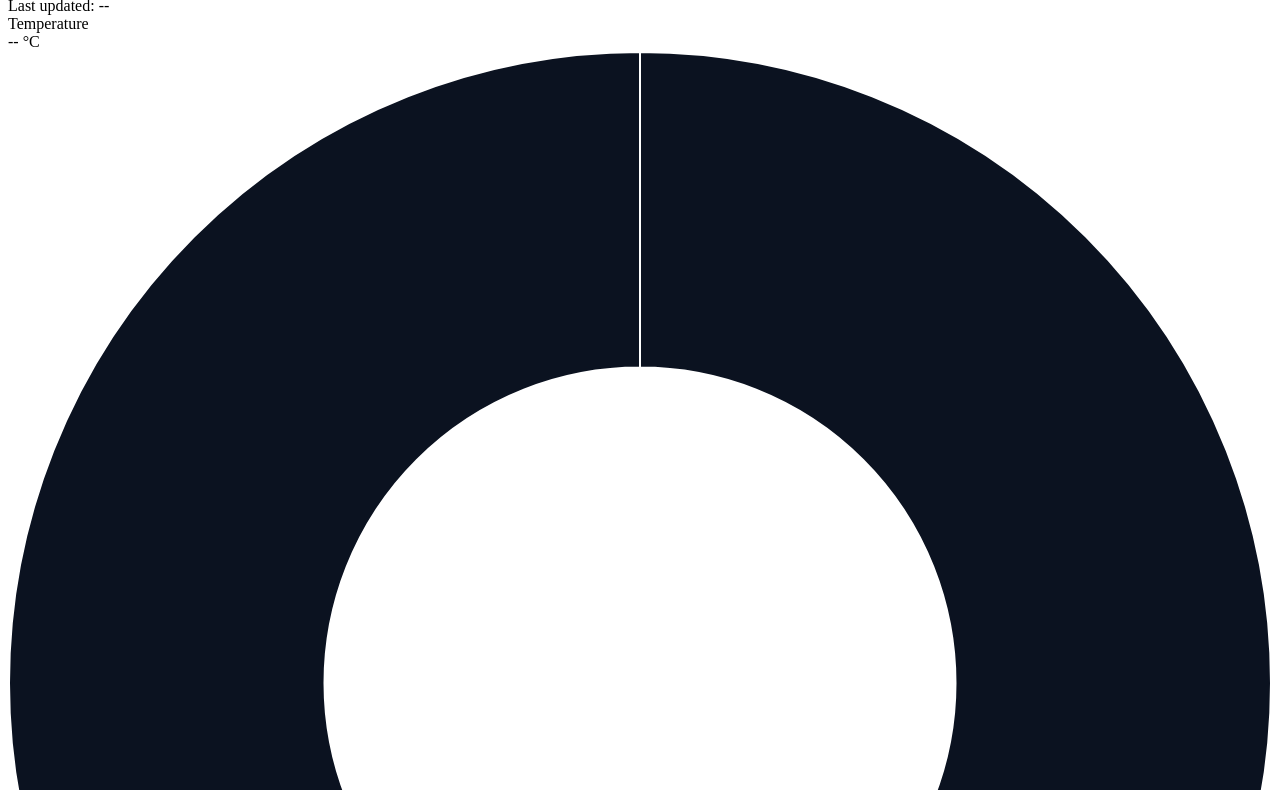
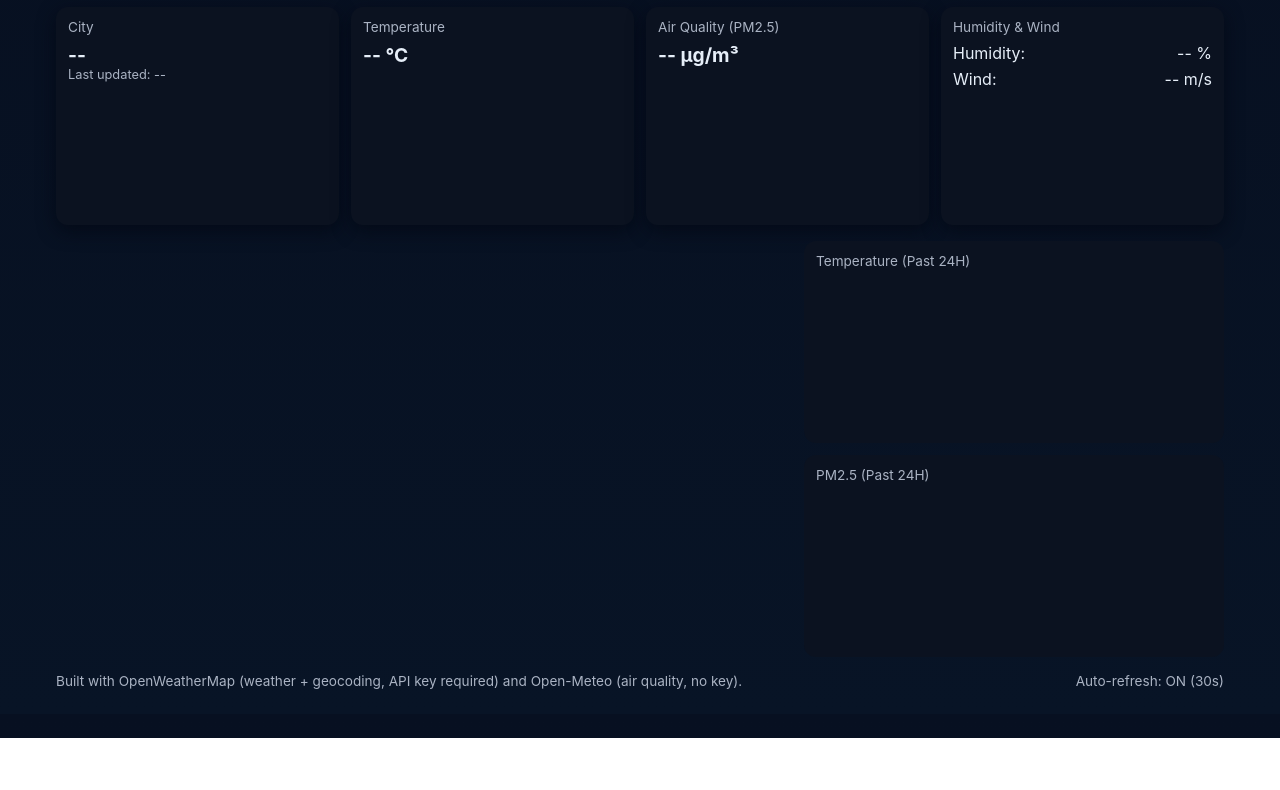
Before and after one commit to saransh-2504/smart_city_dashboard, a plain HTML site: page index.html in a window 1280 px wide. Shown: the part 86-876 px from the top of the page. After the commit the page ends 824 px from the top, so only its background shows below. Drawn offline with nearby package versions, Linux system fonts and the light colour scheme; files that its build step writes are made by us from their sources; no server answers; a small style sheet from the web is missing.

Commit message:
Updated HTML

```diff
--- a/index.html
+++ b/index.html
@@ -4,7 +4,7 @@
   <meta charset="utf-8">
   <meta name="viewport" content="width=device-width,initial-scale=1">
   <title>Smart City Dashboard</title>
-  <link rel="stylesheet" href="style.css">
+  <link rel="stylesheet" href="./open-source-eval/styles.css">
 
   <!-- Chart.js CDN -->
   <script src="https://cdn.jsdelivr.net/npm/chart.js"></script>
@@ -82,6 +82,6 @@
     </main>
   </div>
 
-  <script src="script.js"></script>
+  <script src="./open-source-eval/script.js"></script>
 </body>
 </html>
```
